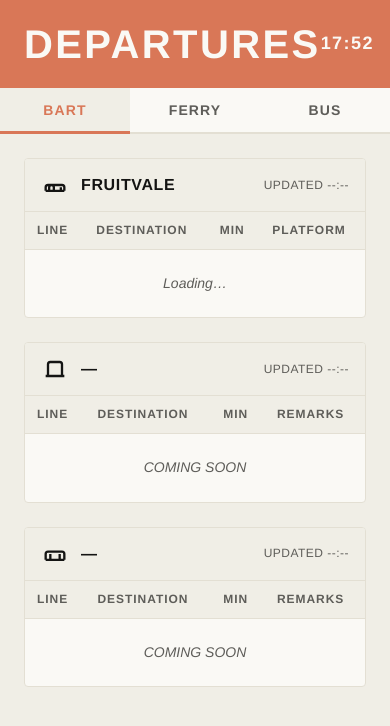
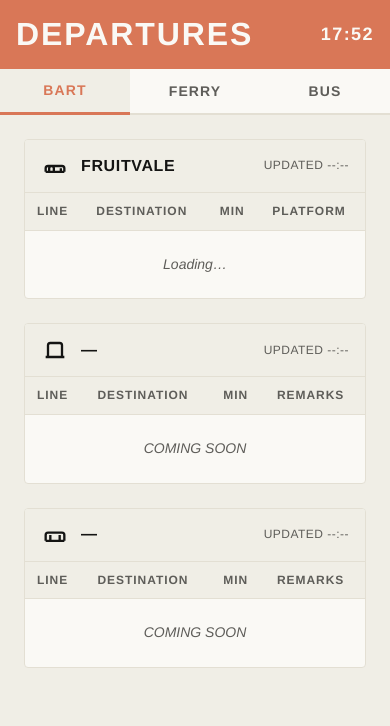
Before and after one commit to nguyenchrisv/bay-board, a website with bundled scripts: page public/index.html in a window 390 px wide. Built offline with nearby package versions, Linux system fonts and the light colour scheme; files whose address does not match are found by name.

Commit message:
fix: responsive header on small screens; gap between title and clock
- Reduce header font-size and padding on <=599px
- Add gap to header flex container
- Prevent 'DEPARTURES' title from running into clock at 375px

```diff
--- a/public/style.css
+++ b/public/style.css
@@ -40,12 +40,24 @@ body {
   letter-spacing: 0.12em;
   text-transform: uppercase;
   font-size: 1.25rem;
+  gap: 16px;
+}
+
+@media (max-width: 599px) {
+  .header {
+    font-size: 1rem;
+    padding: 12px 16px;
+  }
+  .clock {
+    font-size: 1rem;
+  }
 }
 
 .clock {
   font-variant-numeric: tabular-nums;
   font-size: 1.125rem;
   letter-spacing: 0.08em;
+  white-space: nowrap;
 }
 
 /* Mode tabs */
```
